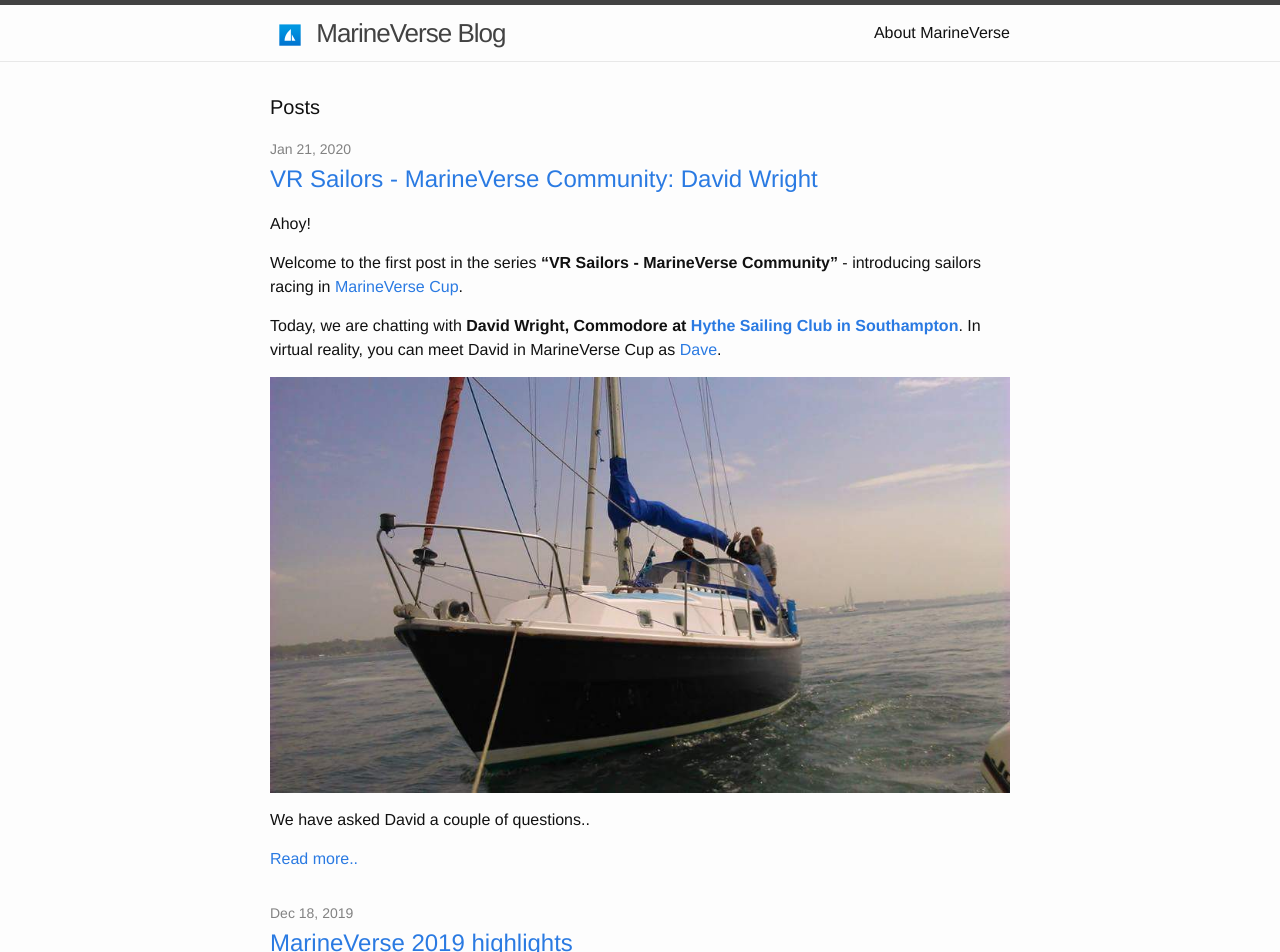
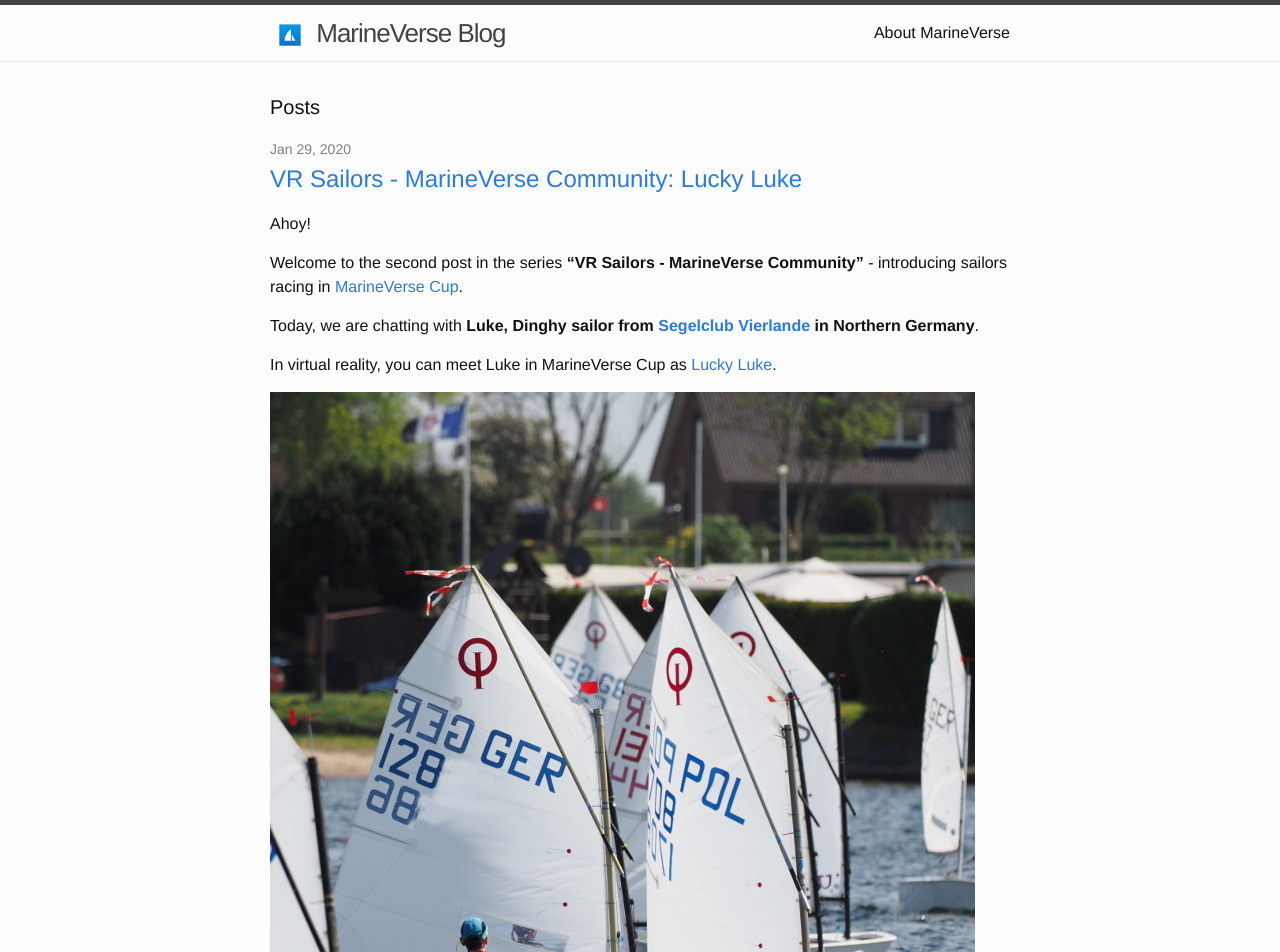
Before and after one commit to marineverse/marineverse.github.io, a Jekyll site: the page built from index.html, in a window 1280 px wide and 1400 px high. Shown: the top 952 px of the window. Built offline with Jekyll 4.4.1, drawn with Linux system fonts in a browser that asks for light colours; a script that is not in the unit is left out; the list of posts is cut into pages by our own code; some of the changed text lies outside the part shown.

Commit message:
lucky luke

```diff
--- a/_posts/2020-01-22-vr-sailors-marineverse-cup-community-david-wright.markdown
+++ b/_posts/2020-01-22-vr-sailors-marineverse-cup-community-david-wright.markdown
@@ -43,3 +43,7 @@ We have asked David a couple of questions..
 MarineVerse Cup is all about the community. If you would like to try sailing join us. You can meet VR sailors at our [Discord chat server](https://discord.gg/TjMkqzd) and you can downland [MarineVerse Cup on Steam](https://store.steampowered.com/app/1035320/MarineVerse_Cup__Yacht_Racing) or via [SideQuest](https://sdq.st/a-324).
 
 We hope you enjoyed this blog post in **"VR Sailors - MarineVerse Community"** series - stay tuned for more soon!
+
+  - #1 [David Wright, Commodore at Hythe Sailing Club in Southampton]({% post_url _posts/2020-01-22-vr-sailors-marineverse-cup-community-david-wright %}
+)
+  - #2 [Luke, Dinghy sailor from Germany]({% post_url _posts/2020-01-30-vr-sailors-marineverse-cup-community-lucky-luke %})
--- /dev/null
+++ b/_posts/2020-01-30-vr-sailors-marineverse-cup-community-lucky-luke.markdown
@@ -0,0 +1,47 @@
+---
+layout: post
+title:  "VR Sailors - MarineVerse Community: Lucky Luke"
+date:   2020-01-30 08:00:00 +1100
+categories: marineverse
+---
+
+Ahoy!
+
+Welcome to the second post in the series **"VR Sailors - MarineVerse Community"** - introducing sailors racing in [MarineVerse Cup](https://www.marineverse.com/marineverse-cup).
+
+Today, we are chatting with **Luke, Dinghy sailor from [Segelclub Vierlande](http://sc4.de) in Northern Germany**.
+
+In virtual reality, you can meet Luke in MarineVerse Cup as [Lucky Luke](https://www.marineverse.com/marineverse-cup/race/RIr27gp07ol_Pqm9BtychvgvZORu_jcjsnssloiE0VFeOWc).
+
+
+![David1](/assets/community/luckyluke.jpg)
+
+We have asked Luke a couple of questions..
+
+<!--more-->
+
+**What is your sailing experience?**
+
+*I started sailing when I was 10 years old on a holiday camp at a local lake. After the camp, I was really interested in more sailing and began Optimist class sailing at a nearby sailing club - (Segelclub Vierlande). There I started regatta sailing and later got my own Optimist "Lucky Luke". Until last year I sailed my little Optimist in northern Germany's waters. Now 15 old years and growing out of this class I want to switch to a Laser.*.
+
+**Tell us something about your experience with MarineVerse Cup?**
+
+*I have just started sailing in MarineVerse Cup in November 2019. What I really like in the game is when you are one a close head-on head race with another boat. The excitement and experience are for me very close to the real race on water. It is cool to be able to compete now even during the wintertime. I also like the exchange with the community between the races.*
+
+<iframe width="100%" height="415" src="https://www.youtube.com/embed/l2CTyK6WbHI?rel=0&amp;showinfo=0" frameborder="0" allowfullscreen></iframe>
+
+**Who and why should try MarineVerse Cup**
+
+*I recommend Marineverse Cup to anyone who wants to apply his sailing skills in a VR environment, to sail competitively against other people and become part of a growing and helpful community.*
+
+
+![MarineVerse Cup](https://d3mi3qsvgmg9zn.cloudfront.net/mvcup/hearo_logo.png)
+
+
+MarineVerse Cup is all about the community. If you would like to try sailing join us. You can meet VR sailors at our [Discord chat server](https://discord.gg/TjMkqzd) and you can downland [MarineVerse Cup on Steam](https://store.steampowered.com/app/1035320/MarineVerse_Cup__Yacht_Racing) or via [SideQuest](https://sdq.st/a-324).
+
+We hope you enjoyed this blog post in **"VR Sailors - MarineVerse Community"** series - stay tuned for more soon!
+
+  - #1 [David Wright, Commodore at Hythe Sailing Club in Southampton]({% post_url _posts/2020-01-22-vr-sailors-marineverse-cup-community-david-wright %}
+)
+  - #2 [Luke, Dinghy sailor from Germany]({% post_url _posts/2020-01-30-vr-sailors-marineverse-cup-community-lucky-luke %})
```
Also changed, not shown: assets/community/luckyluke.jpg (added).
